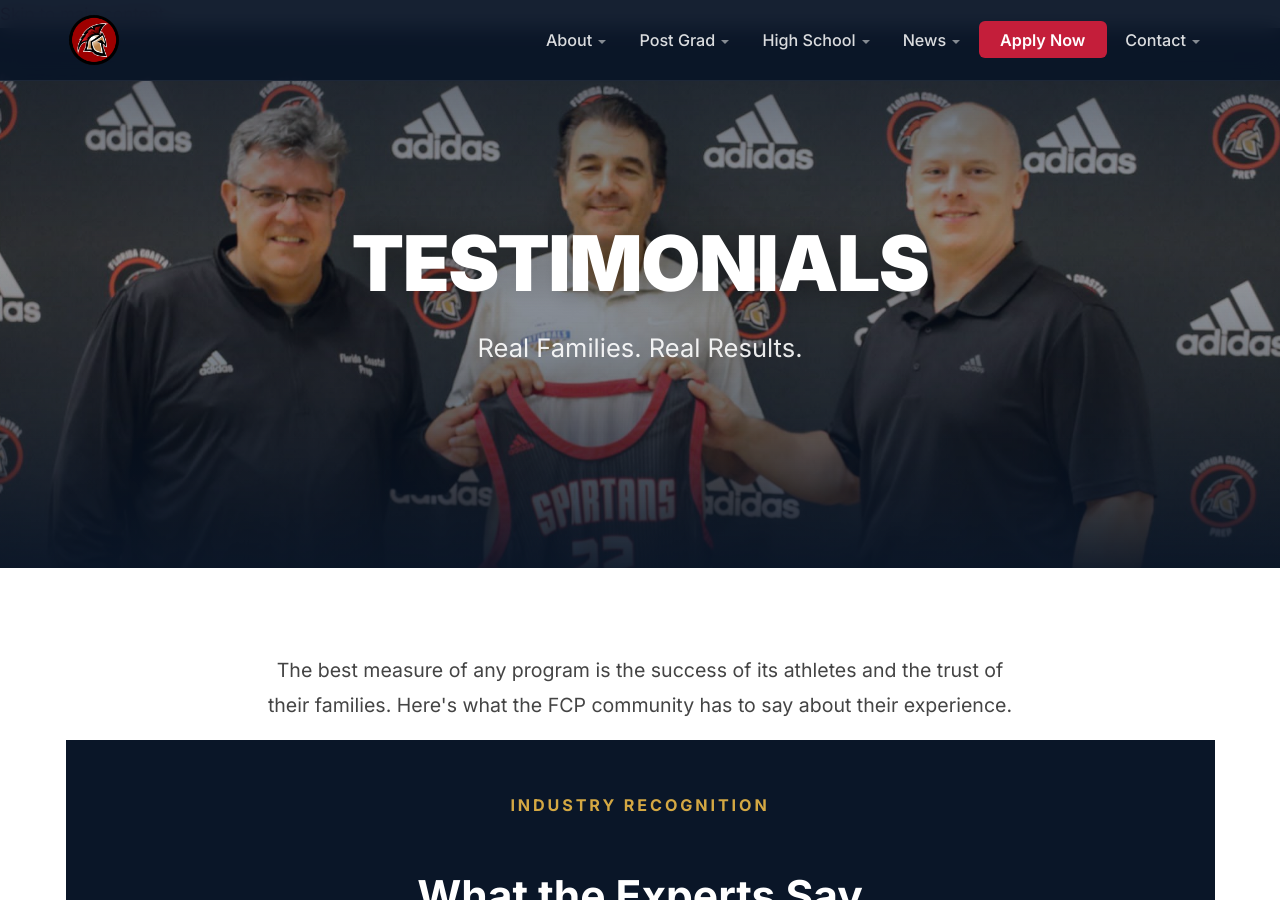
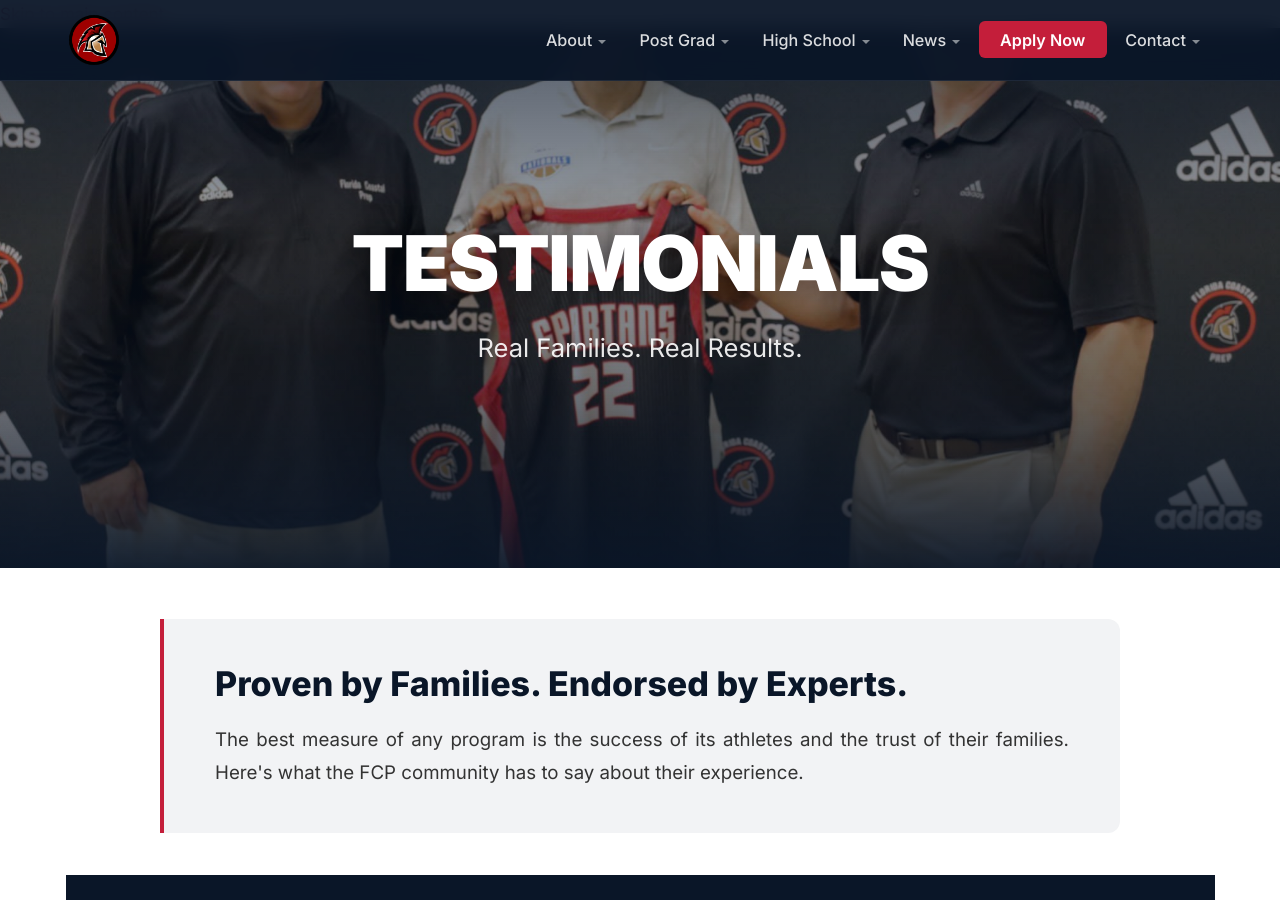
Before and after one commit to CoachD23/fcp-jekyll-site, a Jekyll site: the page built from testimonials.md, in a window 1280 px wide and 900 px high. Built offline with Jekyll 4.4.1, drawn with Linux system fonts in a browser that asks for light colours; a script that is not in the unit is left out; some of the changed text lies outside the part shown.

Commit message:
Testimonials: redesign page — proper intro statement, Biancardi duo card, style guide audit

```diff
--- a/testimonials.md
+++ b/testimonials.md
@@ -8,30 +8,33 @@
 hero_subtitle: Real Families. Real Results.
 ---
 
-<div class="page-intro fade-in">
-  <p>The best measure of any program is the success of its athletes and the trust of their families. Here's what the FCP community has to say about their experience.</p>
-</div>
+<!-- Intro Statement -->
+<section class="fade-in" style="background: #f2f3f5; border-left: 4px solid #c41e3a; margin: 0 auto 2.5rem; padding: 2.5rem 3rem; max-width: 960px; border-radius: 0 12px 12px 0;">
+  <h2 style="font-size: 2rem; font-weight: 800; color: #0a1628; line-height: 1.3; margin: 0 0 1rem;">Proven by Families. Endorsed by Experts.</h2>
+  <p style="font-size: 1.1rem; line-height: 1.8; color: #333; text-align: justify; margin: 0;">The best measure of any program is the success of its athletes and the trust of their families. Here's what the FCP community has to say about their experience.</p>
+</section>
 
-<!-- ESPN Spotlight -->
+<!-- ESPN Endorsement — Biancardi Duo Card -->
 <div class="staff-section staff-section-dark fade-in" style="padding: 3rem 0;">
   <div class="staff-section-header">
     <span class="section-label">Industry Recognition</span>
     <h2>What the Experts Say</h2>
     <div class="gold-rule"></div>
   </div>
-  <div class="testimonial-spotlight">
-    <blockquote class="spotlight-quote">
-      <p>"Love your program! First class treatment of players and you are pushing them to be their best! As Arnold Schwarzenegger once said, 'I'll be back!'"</p>
-      <cite>
-        <strong>Paul Biancardi</strong>
-        <span>ESPN Recruiting Director</span>
-      </cite>
-    </blockquote>
+  <div class="fade-in" style="margin: 2rem auto 0; max-width: 960px; background: #0a1628; border-radius: 16px; padding: 1.25rem; box-shadow: 0 8px 32px rgba(0,0,0,0.18);">
+    <div class="biancardi-duo">
+      <div class="biancardi-duo-photo">
+        <img src="/assets/images/about/biancardi-gym.jpg" alt="ESPN Director of Recruiting Paul Biancardi addressing Florida Coastal Prep student-athletes during a visit to the Spartan Training Center in Fort Walton Beach" loading="lazy">
+      </div>
+      <div class="biancardi-duo-card">
+        <img src="/assets/images/about/biancardi-endorsement.jpg" alt="Paul Biancardi, ESPN Director of Recruiting, endorsing Florida Coastal Prep — Love your program! First class treatment of players." loading="lazy">
+      </div>
+    </div>
   </div>
 </div>
 
 <!-- Parent Testimonials -->
-<div class="program-offers fade-in" style="margin-top: 3rem;">
+<section class="fade-in" style="margin-top: 3rem;">
   <div class="staff-section-header">
     <span class="section-label">Family Voices</span>
     <h2>From Our Parents</h2>
@@ -93,9 +96,10 @@
       </div>
     </div>
   </div>
-</div>
+</section>
 
-<div class="cta-section" style="margin-top: 3rem; border-radius: 0;">
+<!-- CTA -->
+<div class="cta-section" style="margin-top: 0; border-radius: 0;">
   <h2>Be Part of the Story</h2>
   <p>Join the growing list of FCP athletes who've earned their shot at college basketball.</p>
   <div class="hero-cta">
@@ -103,3 +107,15 @@
     <a href="/contact/" class="btn btn-outline">Contact Us</a>
   </div>
 </div>
+
+<style>
+.biancardi-duo { display: flex; gap: 1.25rem; align-items: center; }
+.biancardi-duo-photo, .biancardi-duo-card { flex: 1; min-width: 0; }
+.biancardi-duo-photo img { width: 100%; border-radius: 10px; display: block; }
+.biancardi-duo-card img { width: 100%; border-radius: 10px; display: block; }
+@media (max-width: 700px) {
+  .biancardi-duo { flex-direction: column; }
+}
+.testimonial-card p { text-align: justify; }
+.hero-bg-img { object-position: center 40% !important; }
+</style>
```
